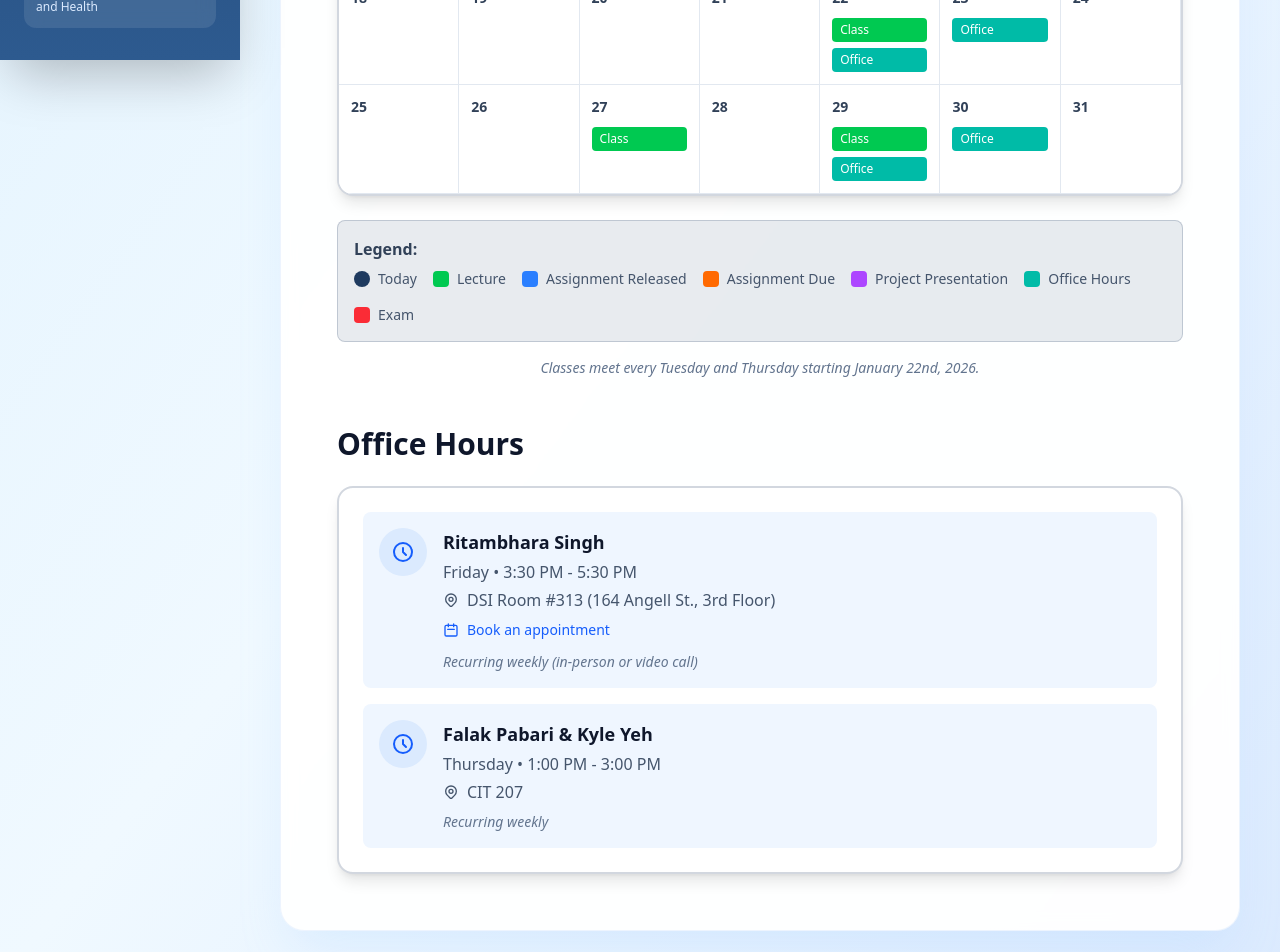
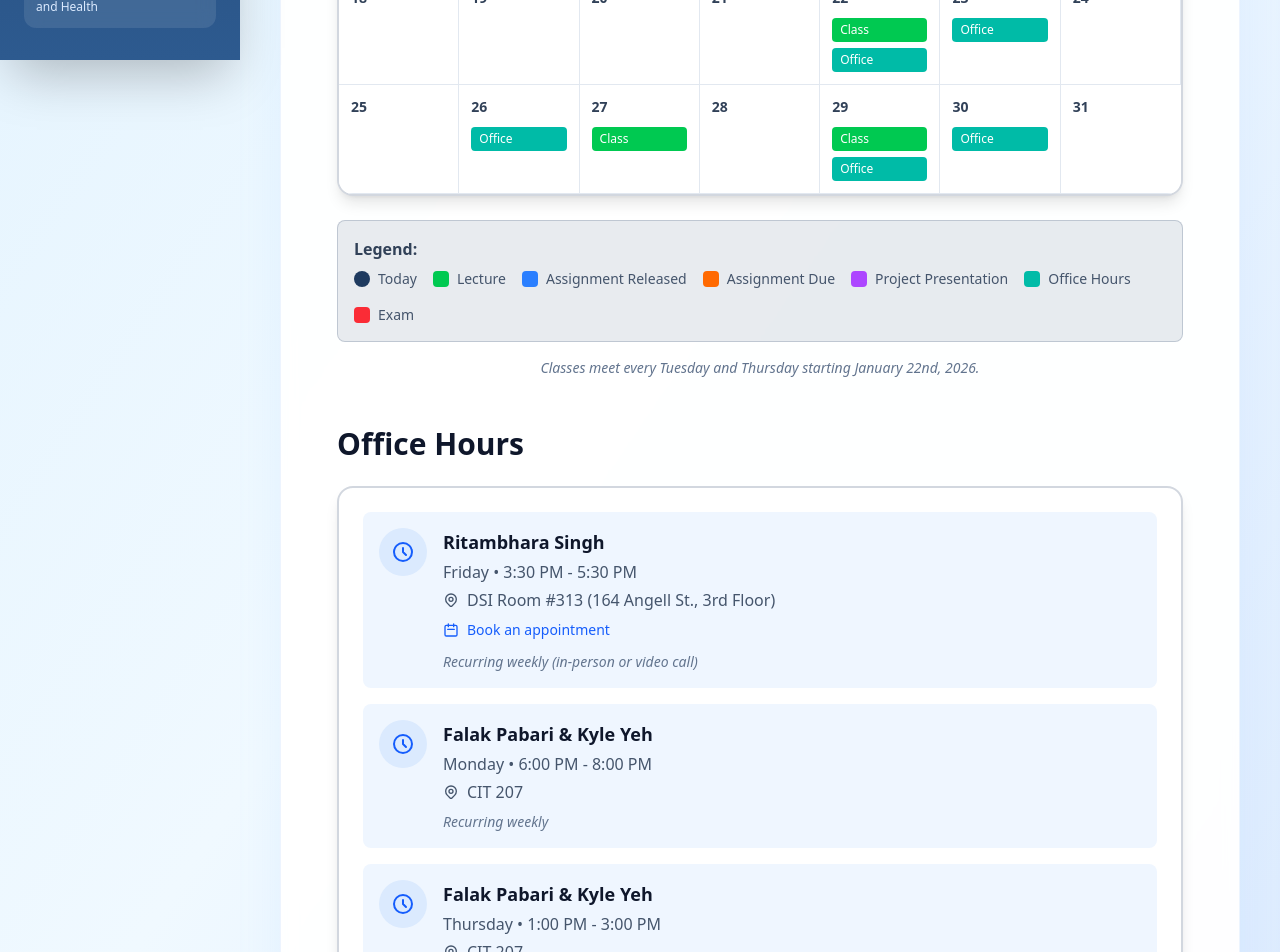
Before and after one commit to csci1851/csci1851.github.io, a Next.js app: page /calendars in a window 1280 px wide. Shown: the part 740-1692 px from the top of the page. Built offline with nearby package versions, Linux system fonts and the light colour scheme.

Commit message:
new OH and also new lecture slides

```diff
--- a/app/(site)/calendars/page.tsx
+++ b/app/(site)/calendars/page.tsx
@@ -112,47 +112,61 @@ export default function CalendarsPage() {
     }
   };
 
-  // Office hours dates by month (every Thursday and Friday)
+  // Office hours dates by month (every Monday, Thursday and Friday)
   const allOfficeHoursDates: {[month: number]: {[day: number]: string}} = {
-    0: { // January - Thursdays are 1, 8, 15, 22, 29; Fridays are 2, 9, 16, 23, 30
+    0: { // January - Mondays are 5, 12, 19, 26; Thursdays are 1, 8, 15, 22, 29; Fridays are 2, 9, 16, 23, 30
       22: "Office Hours - Falak & Kyle",
       23: "Office Hours - Ritambhara Singh",
+      26: "Office Hours - Falak & Kyle",
       29: "Office Hours - Falak & Kyle",
       30: "Office Hours - Ritambhara Singh",
     },
-    1: { // February - Thursdays are 5, 12, 19, 26; Fridays are 6, 13, 20, 27
+    1: { // February - Mondays are 2, 9, 16, 23; Thursdays are 5, 12, 19, 26; Fridays are 6, 13, 20, 27
+      2: "Office Hours - Falak & Kyle",
       5: "Office Hours - Falak & Kyle",
       6: "Office Hours - Ritambhara Singh",
+      9: "Office Hours - Falak & Kyle",
       12: "Office Hours - Falak & Kyle",
       13: "Office Hours - Ritambhara Singh",
       19: "Office Hours - Falak & Kyle",
       20: "Office Hours - Ritambhara Singh",
+      23: "Office Hours - Falak & Kyle",
       26: "Office Hours - Falak & Kyle",
       27: "Office Hours - Ritambhara Singh",
     },
-    2: { // March - Thursdays are 5, 12, 19, 26; Fridays are 6, 13, 20, 27
+    2: { // March - Mondays are 2, 9, 16, 23, 30; Thursdays are 5, 12, 19, 26; Fridays are 6, 13, 20, 27
+      2: "Office Hours - Falak & Kyle",
       5: "Office Hours - Falak & Kyle",
       6: "Office Hours - Ritambhara Singh",
+      9: "Office Hours - Falak & Kyle",
       12: "Office Hours - Falak & Kyle",
       13: "Office Hours - Ritambhara Singh",
+      16: "Office Hours - Falak & Kyle",
       19: "Office Hours - Falak & Kyle",
       20: "Office Hours - Ritambhara Singh",
+      23: "Office Hours - Falak & Kyle",
       26: "Office Hours - Falak & Kyle",
       27: "Office Hours - Ritambhara Singh",
+      30: "Office Hours - Falak & Kyle",
     },
-    3: { // April - Thursdays are 2, 9, 16, 23, 30; Fridays are 3, 10, 17, 24
+    3: { // April - Mondays are 6, 13, 20, 27; Thursdays are 2, 9, 16, 23, 30; Fridays are 3, 10, 17, 24
       2: "Office Hours - Falak & Kyle",
       3: "Office Hours - Ritambhara Singh",
+      6: "Office Hours - Falak & Kyle",
       9: "Office Hours - Falak & Kyle",
       10: "Office Hours - Ritambhara Singh",
+      13: "Office Hours - Falak & Kyle",
       16: "Office Hours - Falak & Kyle",
       17: "Office Hours - Ritambhara Singh",
+      20: "Office Hours - Falak & Kyle",
       23: "Office Hours - Falak & Kyle",
       24: "Office Hours - Ritambhara Singh",
+      27: "Office Hours - Falak & Kyle",
       30: "Office Hours - Falak & Kyle",
     },
-    4: { // May - Thursdays are 7, 14, 21, 28; Fridays are 1, 8, 15, 22, 29
+    4: { // May - Mondays are 4, 11, 18, 25; Thursdays are 7, 14, 21, 28; Fridays are 1, 8, 15, 22, 29
       1: "Office Hours - Ritambhara Singh",
+      4: "Office Hours - Falak & Kyle",
       7: "Office Hours - Falak & Kyle",
       8: "Office Hours - Ritambhara Singh",
     }
@@ -502,7 +516,9 @@ export default function CalendarsPage() {
                           <p className="text-lg font-semibold text-slate-900">
                             {allOfficeHoursDates[selectedEvent.month]?.[selectedEvent.day]?.includes("Ritambhara Singh")
                               ? "3:30 PM - 5:30 PM"
-                              : "1:00 PM - 3:00 PM"}
+                              : (new Date(currentYear, selectedEvent.month, selectedEvent.day).getDay() === 1
+                                ? "6:00 PM - 8:00 PM"
+                                : "1:00 PM - 3:00 PM")}
                           </p>
                         </div>
                       </div>
@@ -656,6 +672,27 @@ export default function CalendarsPage() {
                 <div className="flex-1">
                   <h3 className="font-semibold text-lg text-slate-900">Falak Pabari & Kyle Yeh</h3>
                   <p className="text-slate-600 mt-1">
+                    <span className="font-medium">Monday</span> • 6:00 PM - 8:00 PM
+                  </p>
+                  <p className="text-slate-600 flex items-center gap-2 mt-1">
+                    <svg className="w-4 h-4" fill="none" stroke="currentColor" viewBox="0 0 24 24">
+                      <path strokeLinecap="round" strokeLinejoin="round" strokeWidth={2} d="M17.657 16.657L13.414 20.9a1.998 1.998 0 01-2.827 0l-4.244-4.243a8 8 0 1111.314 0z" />
+                      <path strokeLinecap="round" strokeLinejoin="round" strokeWidth={2} d="M15 11a3 3 0 11-6 0 3 3 0 016 0z" />
+                    </svg>
+                    CIT 207
+                  </p>
+                  <p className="text-sm text-slate-500 mt-2 italic">Recurring weekly</p>
+                </div>
+              </div>
+              <div className="flex items-start gap-4 p-4 bg-blue-50 rounded-lg">
+                <div className="w-12 h-12 rounded-full bg-blue-100 flex items-center justify-center flex-shrink-0">
+                  <svg className="w-6 h-6 text-blue-600" fill="none" stroke="currentColor" viewBox="0 0 24 24">
+                    <path strokeLinecap="round" strokeLinejoin="round" strokeWidth={2} d="M12 8v4l3 3m6-3a9 9 0 11-18 0 9 9 0 0118 0z" />
+                  </svg>
+                </div>
+                <div className="flex-1">
+                  <h3 className="font-semibold text-lg text-slate-900">Falak Pabari & Kyle Yeh</h3>
+                  <p className="text-slate-600 mt-1">
                     <span className="font-medium">Thursday</span> • 1:00 PM - 3:00 PM
                   </p>
                   <p className="text-slate-600 flex items-center gap-2 mt-1">
--- a/lib/data/calendar.json
+++ b/lib/data/calendar.json
@@ -56,6 +56,14 @@
       "time": "3:30 PM - 5:30 PM",
       "location": "DSI Room #313 (164 Angell St., 3rd Floor)",
       "zoom_url": "https://calendar.google.com/calendar/u/0/appointments/schedules/AcZssZ3t52pOY3_jj13S7etS8xTD1ZBvdtINoeSCKeeasgPF38MlnB3AKGdwsfn80B7eIdet8qxTp9Hj"
+    },
+    {
+      "id": "8",
+      "staff_name": "Falak Pabari & Kyle Yeh",
+      "day": "Monday",
+      "time": "6:00 PM - 8:00 PM",
+      "location": "CIT 207",
+      "zoom_url": null
     }
   ]
 }
--- a/lib/data/lectures.json
+++ b/lib/data/lectures.json
@@ -34,5 +34,14 @@
     "slides_url": "/lectures/20260203_CSCI1851_PracticalML.pdf",
     "recording_url": null,
     "notes_url": null
+  },
+  {
+    "id": "5",
+    "date": "2026-02-05",
+    "title": "Lecture 5",
+    "topic": "Logistic Regression",
+    "slides_url": "/lectures/20260205_CSCI1851_LogisticRegression.pdf",
+    "recording_url": null,
+    "notes_url": null
   }
 ]
```
Also changed, not shown: 1 other file (tests, documents, lock files or other folders).
